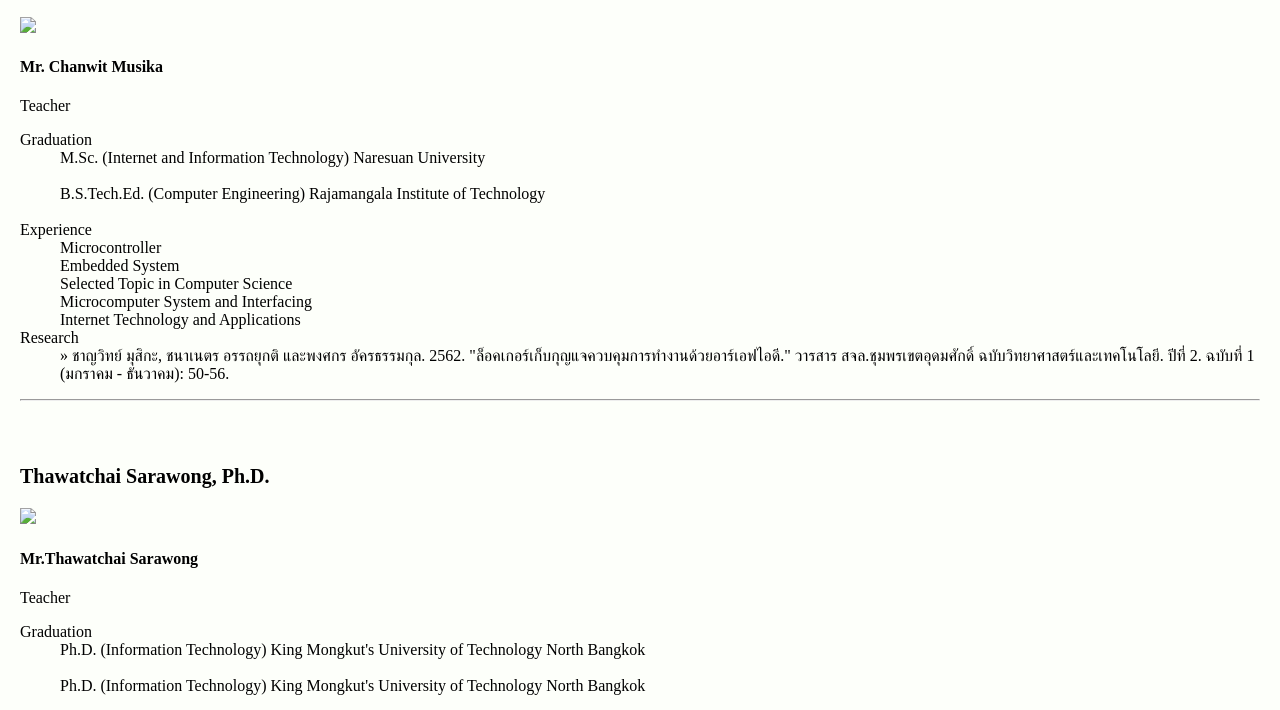
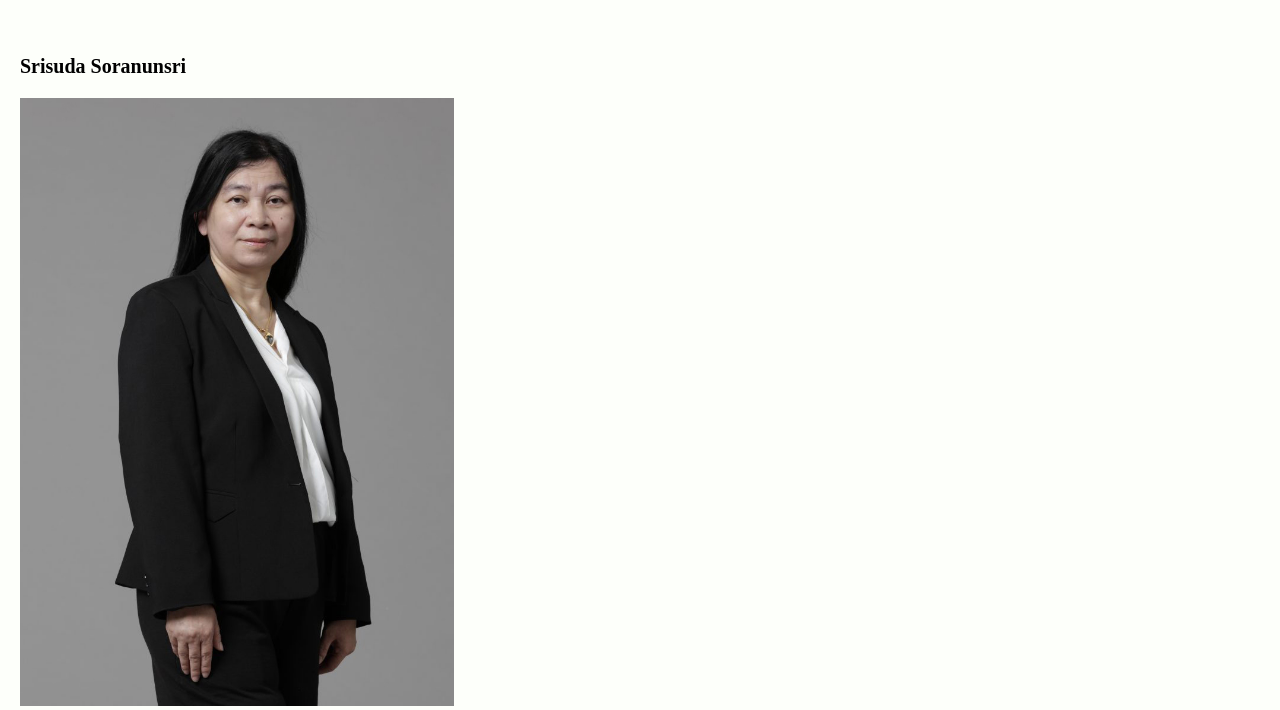
Before and after one commit to jgaxic/web1, a plain HTML site: page Personnel.html in a window 1280 px wide. Shown: the part 1445-2155 px from the top of the page. Drawn offline with Linux system fonts and the light colour scheme; the site is published under a folder, as on GitHub Pages, so addresses that start at the root find nothing.

Commit message:
Update Personnel.html

```diff
--- a/Personnel.html
+++ b/Personnel.html
@@ -62,7 +62,7 @@
   <section>
     <h3>Dr.piya</h3>
   </section>
-  <img src="/picture/Dr.piya.jpg" width="35%">
+  <img src="picture/Dr.piya.jpg" width="35%">
   <h4>Piya Thirapanmethee, Ph.D.</h4>
   <div id="font12">
     Teacher
@@ -101,7 +101,7 @@
     <section>
       <h3> Srisuda Soranunsri</h3>
     </section>
-    <img src="/picture/Srisuda-1.jpg" width="35%">
+    <img src="picture/Srisuda-1.jpg" width="35%">
     <h4>Mrs. Srisuda Soranunsri</h4>
     <div id="font12">
       Teacher
@@ -133,7 +133,7 @@
       <section>
         <h3>Mr. Chanwit Musika</h3>
       </section>
-      <img src="/picture/chanwit-1.jpg" width="35%">
+      <img src="picture/chanwit-1.jpg" width="35%">
       <h4>Mr. Chanwit Musika</h4>
       <div id="font12">
         Teacher
@@ -164,7 +164,7 @@
         <section>
           <h3>Thawatchai Sarawong, Ph.D.</h3>
         </section>
-        <img src="/picture/Dr.Thawadchai-1.jpg" width="35%">
+        <img src="picture/Dr.Thawadchai-1.jpg" width="35%">
         <h4>Mr.Thawatchai Sarawong </h4>
         <div id="font12">
         Teacher
```
